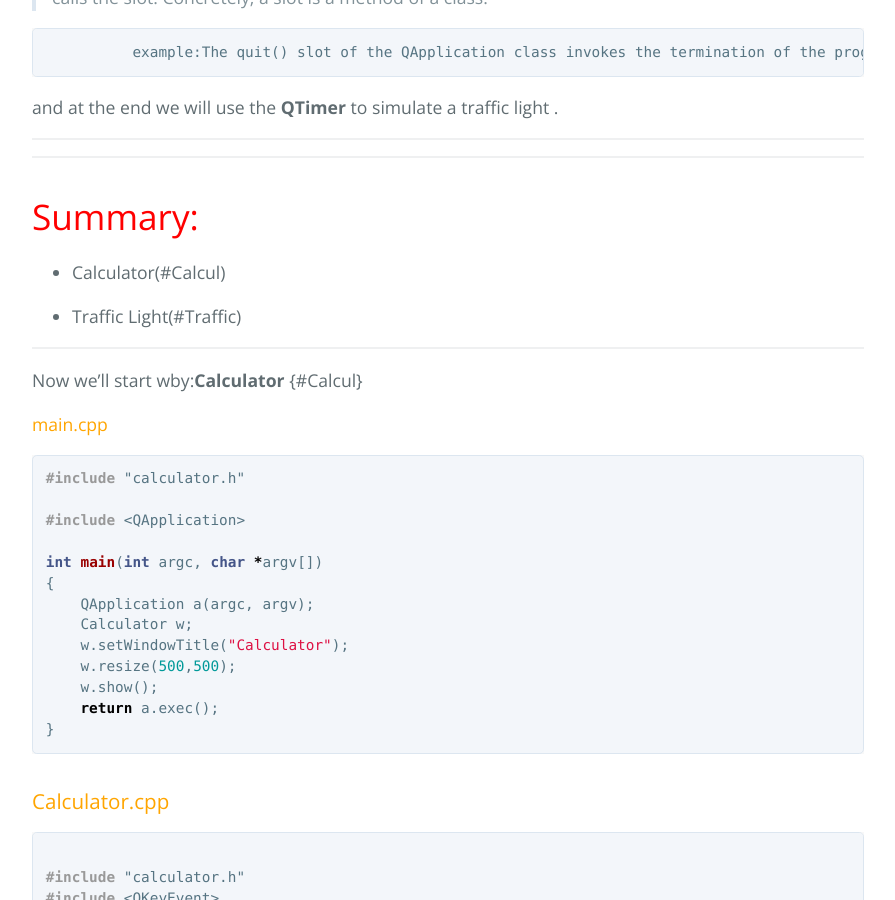
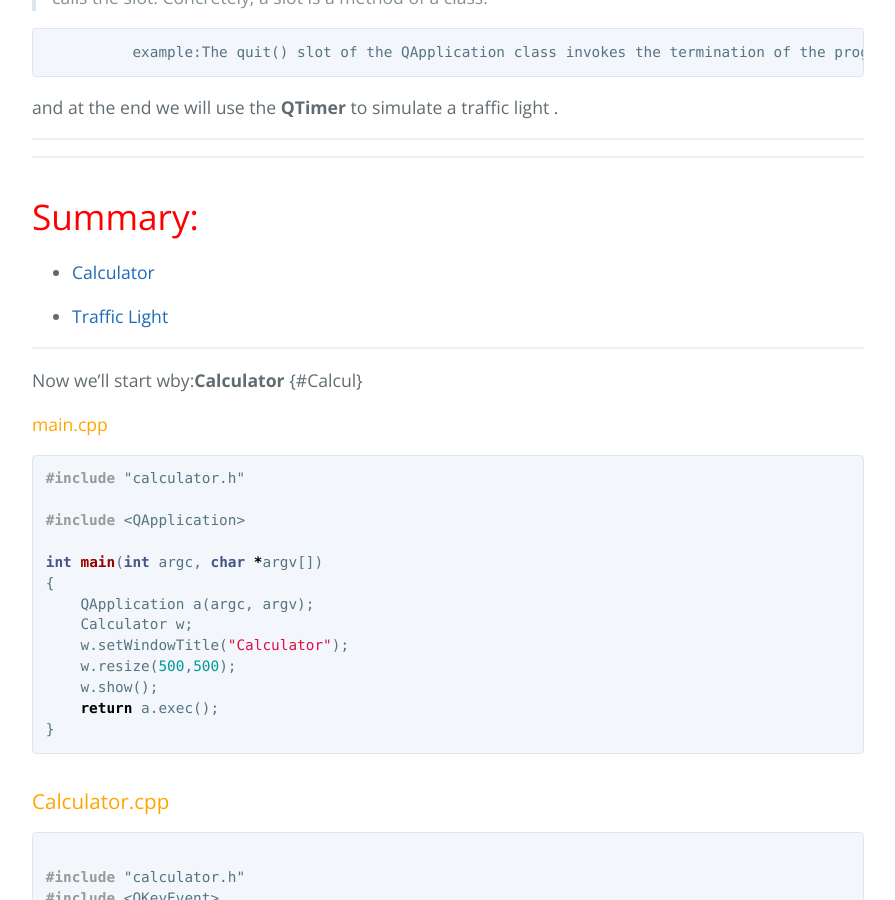
Before and after one commit to ASHellos/C-GUI-Programming-with-QT-PJ2, a Jekyll site: the page built from another-page.md, in a window 1280 px wide and 900 px high, scrolled down 1092 px. Shown: the whole window, without its empty margins (192-1087 px from the left). Built offline with Jekyll 4.4.1, drawn with Linux system fonts in a browser that asks for light colours; our own code applies the rules of GitHub Pages for plain Markdown files.

Commit message:
Update another-page.md

```diff
--- a/another-page.md
+++ b/another-page.md
@@ -22,9 +22,9 @@ and at the end we will use the **QTimer** to simulate a traffic light .
  * * *
 
 # <span style="color:red"> Summary:</span>
- * Calculator(#Calcul)
+ * [Calculator](#Calcul)
 
- * Traffic Light(#Traffic)
+ * [Traffic Light](#Traffic)
 
 * * *
 Now we'll start wby:**Calculator** {#Calcul}
```
